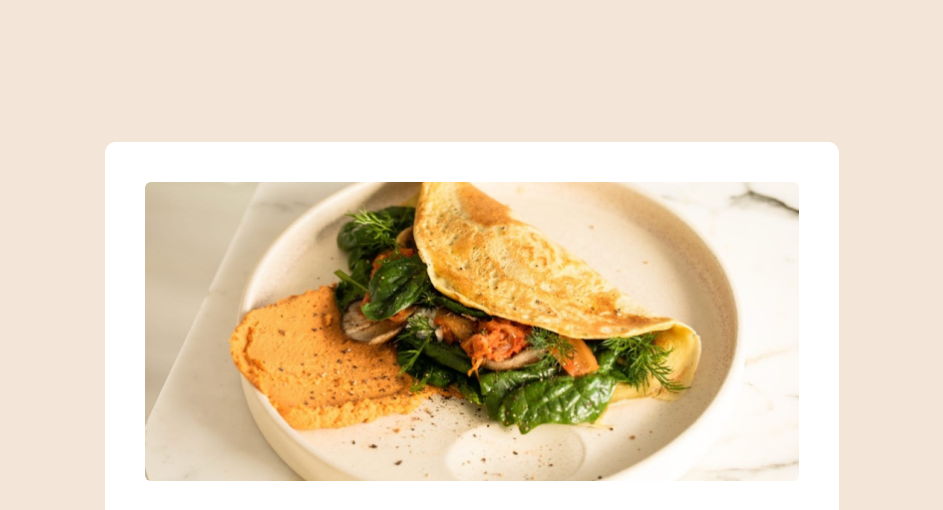
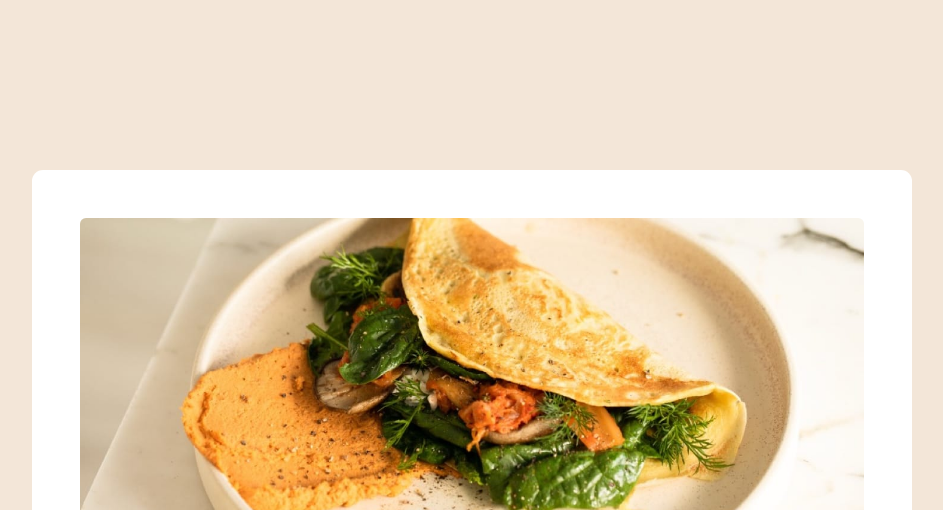
Before and after one commit to YAlkhous/recipe-page-main, a plain HTML site: page index.html in a window 1280 px wide. Shown: the top 510 px of the page, without its empty margins (168-1111 px from the left). Drawn offline with Linux system fonts and the light colour scheme.

Commit message:
Making dimentions bigger

```diff
--- a/styles.css
+++ b/styles.css
@@ -5,7 +5,7 @@
 }
 
 html {
-  font-size: 125%;
+  font-size: 150%;
 }
 
 body {
@@ -13,6 +13,9 @@ body {
   background-color: hsl(30, 54%, 90%);
   font-family: "outfit", sans-serif;
   font-size: 0.8rem;
+  display: flex;
+  justify-content: center;
+  align-items: center;
 }
 
 .main-container {
```
